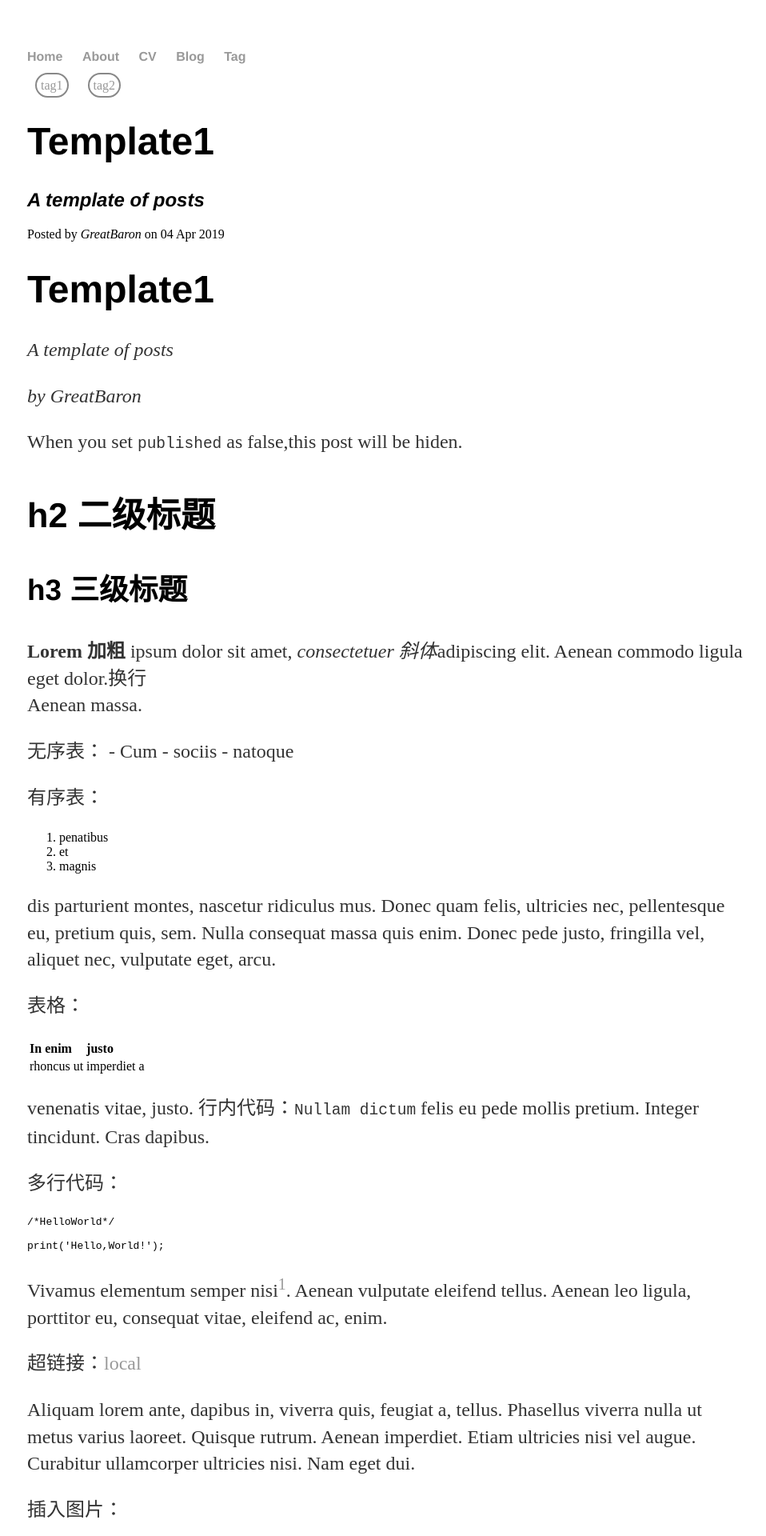
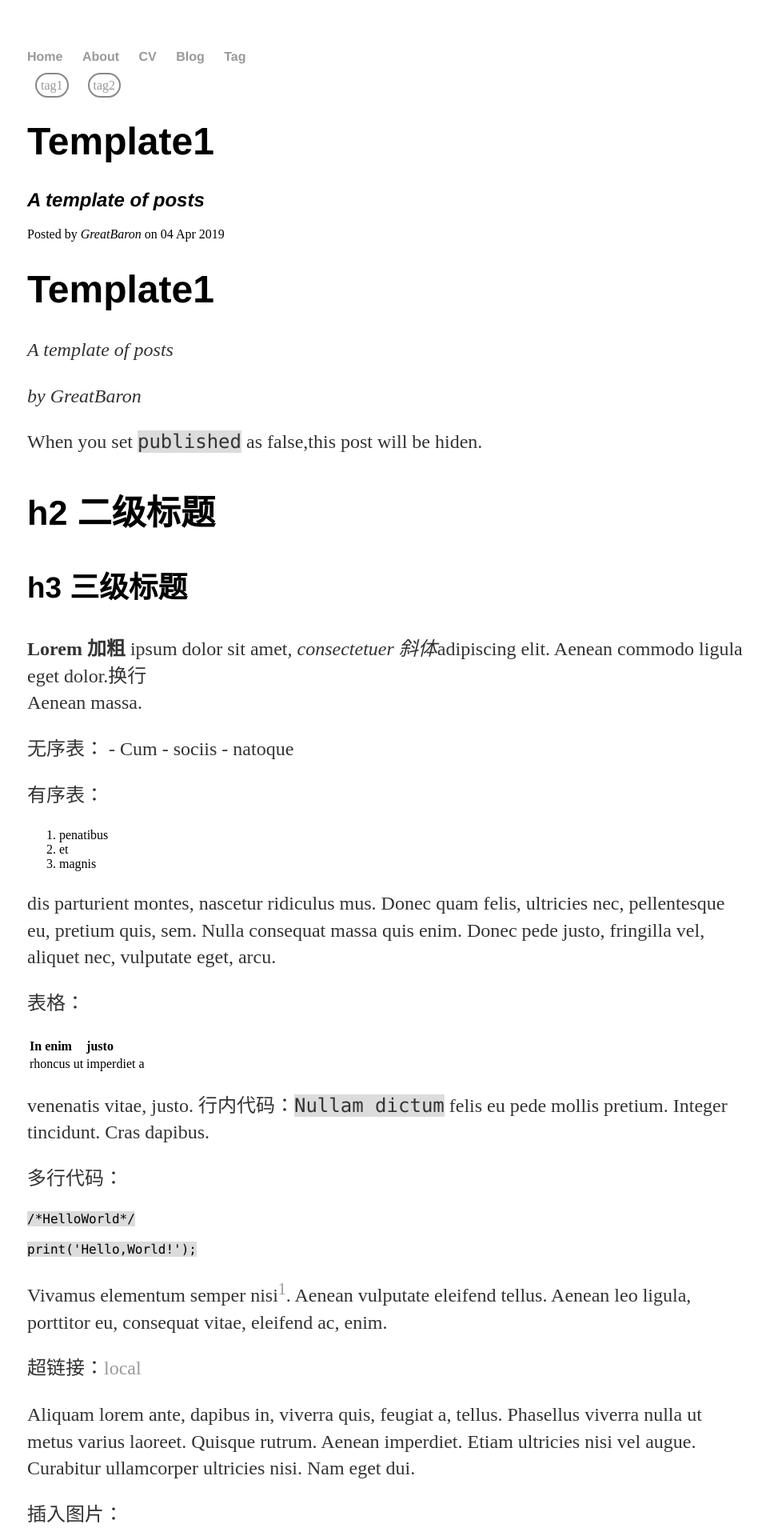
Before and after one commit to FameAndFarm/AndrewImalion.github.io, a Jekyll site: the page built from _posts/2019-04-04-template1.md, in a window 1280 px wide. Shown: the top 1920 px of the page at 80% size, without its empty margins (158-1116 px from the left). Built offline with Jekyll 4.4.1, drawn with Linux system fonts in a browser that asks for light colours.

Commit message:
Update main.css

```diff
--- a/css/main.css
+++ b/css/main.css
@@ -48,3 +48,8 @@ ul.posts li { list-style: none; }
     font-size: 1.5em;
     font-style: italic;
 }
+
+code {
+    background-color: #dcdcdc;
+    font-family: 'Courier New ', 'Lucida Console', 'Monospace';
+}
```
